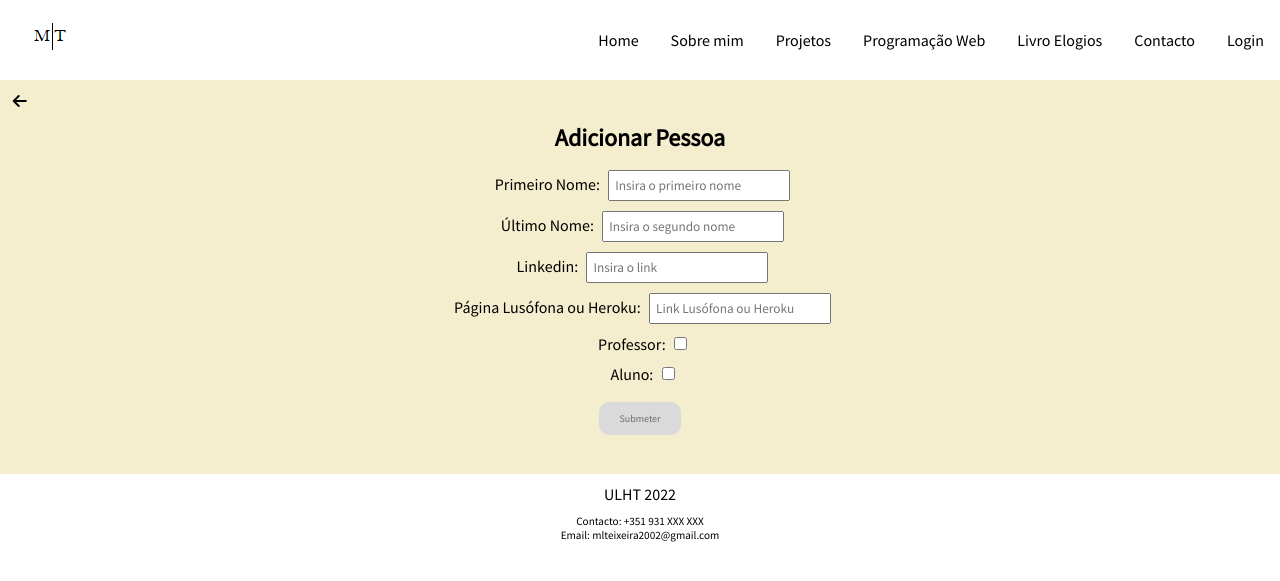
After one commit to Martimlt/Portfoliopw, a Django app: page /formpessoa in a window 1280 px wide. The commit adds this page. Shown: the top 581 px of the page. Run offline with Django 4.2, Linux system fonts and the light colour scheme; parts of the project's set-up code (start-up, migrations or seed data) failed here and were passed over; some libraries are stand-ins or nearby versions.

Commit message:
Várias alterações

```diff
--- a/portfolio/forms.py
+++ b/portfolio/forms.py
@@ -1,6 +1,6 @@
 from django import forms
 from django.forms import ModelForm
-from .models import Elogio, Projeto
+from .models import Elogio, Projeto, Pessoa, Cadeira
 
 
 class ElogiosForm(ModelForm):
@@ -65,3 +65,58 @@ class ProjetoForm(ModelForm):
         help_texts = {
 
         }
+
+
+class PessoaForm(ModelForm):
+    class Meta:
+        model = Pessoa
+        fields = '__all__'
+        # inserção de classes CSS para formatação de cada campo do formulário
+        widgets = {
+            'primeiroNome': forms.TextInput(attrs={'placeholder': 'Insira o primeiro nome'}),
+            'ultimoNome': forms.TextInput(attrs={'placeholder': 'Insira o segundo nome'}),
+            'linkedin': forms.URLInput(attrs={'placeholder': 'Insira o link'}),
+            'outroLink': forms.URLInput(attrs={'placeholder': 'Link Lusófona ou Heroku'}),
+        }
+
+        # texto a exibir junto à janela de inserção
+        labels = {
+            'primeiroNome': 'Primeiro Nome',
+            'ultimoNome': 'Último Nome',
+            'linkedin': 'Linkedin',
+            'outroLink': 'Página Lusófona ou Heroku',
+        }
+
+        # texto auxiliar a um determinado campo do formulário
+        help_texts = {
+
+        }
+
+
+class CadeiraForm(ModelForm):
+    class Meta:
+        model = Cadeira
+        fields = '__all__'
+        # inserção de classes CSS para formatação de cada campo do formulário
+        widgets = {
+            'nome': forms.TextInput(attrs={'class': 'linebreak', 'placeholder': 'Insira o nome da cadeira'}),
+            'descricao': forms.Textarea(attrs={'class': 'linebreakTextArea2', 'placeholder': 'Insira a descrição'}),
+            'ano': forms.NumberInput(attrs={'class': 'spaceform','placeholder': 'Insira o ano'}),
+            'semestre': forms.NumberInput(attrs={'class': 'spaceform','placeholder': 'Insira o semestre'}),
+            'ects': forms.NumberInput(attrs={'class': 'spaceform', 'placeholder': 'Insira os Ects'}),
+            'ranking': forms.NumberInput(attrs={'class': 'spaceform', 'placeholder': 'Insira o ranking'}),
+            'linklusofona': forms.URLInput(attrs={'class': 'linebreak', 'placeholder': 'Insira a Página da Lusófona'}),
+        }
+
+        # texto a exibir junto à janela de inserção
+        labels = {
+            'nome': 'Nome cadeira',
+            'descricao': 'Descrição',
+            'professorAuxiliar': 'Professor Auxiliar',
+            'linklusofona': 'Link site lusófona',
+        }
+
+        # texto auxiliar a um determinado campo do formulário
+        help_texts = {
+
+        }
--- /dev/null
+++ b/portfolio/templates/portfolio/fromPessoa.html
@@ -0,0 +1,12 @@
+{% extends 'portfolio/layout.html' %} {% block main %}
+
+<a class="fa-solid fa-arrow-left seta" href="{% url 'portfolio:home' %}"></a>
+<h2 class="title-form-center">Adicionar Pessoa</h2>
+<section class="paddingElogios">
+  <form class="form-center" method="POST" action="" enctype="multipart/form-data">
+    {% csrf_token %} {{ form.as_p }}
+    <input type="submit" value="Submeter" class="btn" />
+  </form>
+</section>
+
+{% endblock %}
--- a/portfolio/templates/portfolio/projetos.html
+++ b/portfolio/templates/portfolio/projetos.html
@@ -3,7 +3,8 @@
 <h2 class="centerTitles">Projetos</h2>
 <div class="btnprojetos">
   {% if user.is_authenticated %}
-  <a href="{% url 'portfolio:formprojetos' %}"><button class="btn">Adicionar Projeto</button></a>
+      <a href="{% url 'portfolio:formprojetos' %}"><button class="btn">Adicionar Projeto</button></a>
+      <a href="{% url 'portfolio:formpessoa' %}"><button class="btn">Adicionar Pessoa</button></a>
   {% endif %}
 </div>
 <div class="projetos">
--- a/portfolio/urls.py
+++ b/portfolio/urls.py
@@ -12,7 +12,9 @@ urlpatterns = [
     path('formprojetos', views.formprojetos_page_view, name='formprojetos'),
     path('editar/<int:projeto_id>', views.view_editar_projeto, name='editar'),
     path('apagar/<int:projeto_id>', views.view_apagar_projeto, name='apagar'),
+    path('formpessoa', views.formpessoa_page_view, name='formpessoa'),
     path('curso', views.curso_page_view, name='curso'),
+    path('formcadeiras', views.formcadeiras_page_view, name='formcadeiras'),
     path('elogios', views.elogios_page_view, name='elogios'),
     path('formElogios', views.formElogios_page_view, name='formElogios'),
     path('programacaoWeb', views.programacaoWeb_page_view, name='programacaoWeb'),
--- a/portfolio/views.py
+++ b/portfolio/views.py
@@ -7,7 +7,7 @@ from matplotlib import pyplot as plt
 import random
 
 from portfolio.models import Cadeira, Elogio, Projeto, Competencia, PontuacaoQuizz, Noticia
-from portfolio.forms import ElogiosForm, ProjetoForm
+from portfolio.forms import ElogiosForm, ProjetoForm, PessoaForm, CadeiraForm
 
 
 def resolution_path(instance, filename):
@@ -65,9 +65,31 @@ def view_apagar_projeto(request, projeto_id):
     return HttpResponseRedirect(reverse('portfolio:projetos'))
 
 
+def formpessoa_page_view(request):
+    form = PessoaForm(request.POST or None)
+    if form.is_valid():
+        form.save()
+        return HttpResponseRedirect(reverse('portfolio:home'))
+
+    context = {'form': form}
+
+    return render(request, 'portfolio/fromPessoa.html', context)
+
+
 def curso_page_view(request):
     context = {'cadeiras': Cadeira.objects.all(), 'range': range(1, 6)}
     return render(request, 'portfolio/curso.html', context)
+
+
+def formcadeiras_page_view(request):
+    form = CadeiraForm(request.POST or None)
+    if form.is_valid():
+        form.save()
+        return HttpResponseRedirect(reverse('portfolio:formcadeiras'))
+
+    context = {'form': form}
+
+    return render(request, 'portfolio/formCadeira.html', context)
 
 
 def elogios_page_view(request):
```
Also changed, not shown: portfolio/templates/portfolio/curso.html (+6 -3 lines), portfolio/templates/portfolio/formCadeira.html (added, +12 -0 lines).
